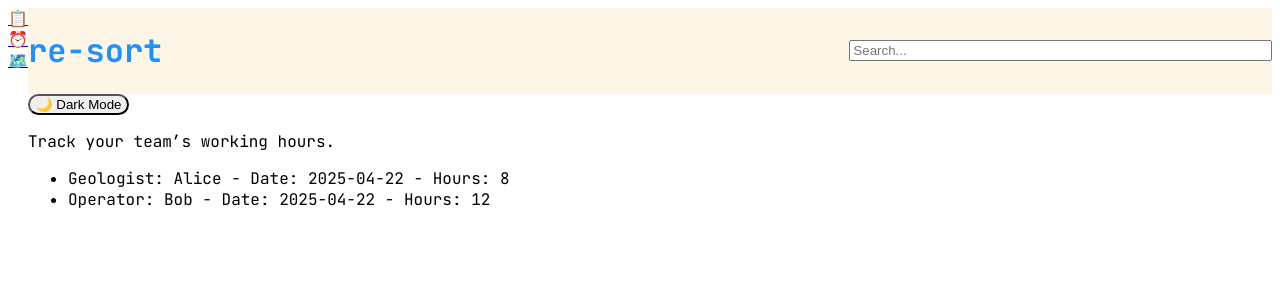
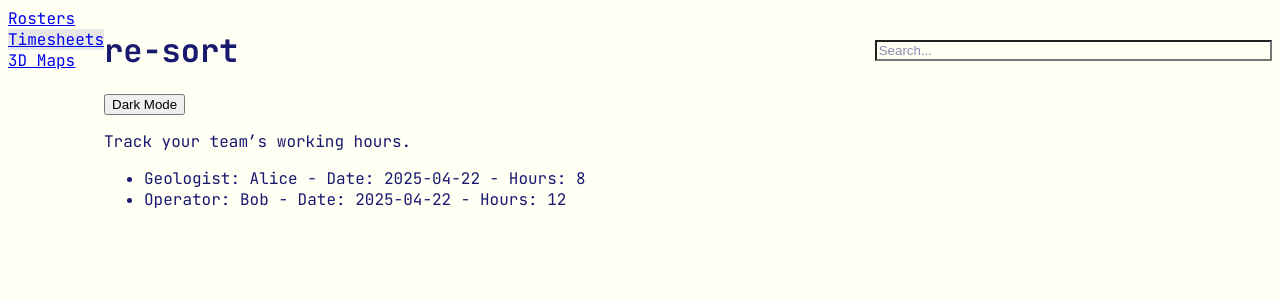
Before and after one commit to tizistr/mining-webapp, a Next.js app: page /timesheets in a window 1280 px wide. Shown: the top 300 px of the page. Built offline with nearby package versions, Linux system fonts and the light colour scheme.

Commit message:
Updated page color to #FFFFF4, fixed dark mode text, removed sidebar re-sort, removed icons, made text bold in JetBrains Mono, fixed sidebar hover, added frosty overlay, refined button and search bar styles

```diff
--- a/app/layout.tsx
+++ b/app/layout.tsx
@@ -14,16 +14,16 @@ export default function RootLayout({
 }) {
   return (
     <html lang="en">
-      <body className={jetBrainsMono.className}>
+      <body className={`${jetBrainsMono.className} bg-[#FFFFF4]`}>
         <div className="flex min-h-screen">
           <Sidebar />
           <div className="flex-1">
-            <div className="bg-[#FDF5E6] p-4 sm:p-6 flex items-center justify-between">
-              <h1 className="text-3xl sm:text-4xl font-bold text-[#1E90FF] lowercase">re-sort</h1>
+            <div className="bg-[#FFFFF4] p-4 sm:p-6 flex items-center justify-between">
+              <h1 className="text-3xl sm:text-4xl font-bold text-[#191970] lowercase">re-sort</h1>
               <input
                 type="text"
                 placeholder="Search..."
-                className="p-2 sm:p-3 rounded-lg bg-white/50 text-gray-800 placeholder-gray-500 focus:outline-none focus:ring-2 focus:ring-amber-500 transition-all duration-200 shadow-sm w-1/3 sm:w-1/4"
+                className="p-2 sm:p-3 rounded-lg bg-[#FFFFF4] text-[#191970] placeholder-[#191970]/50 font-jetbrains focus:outline-none focus:ring-2 focus:ring-[#191970]/50 transition-all duration-200 w-1/3 sm:w-1/4"
               />
             </div>
             {children}
--- a/app/maps/page.tsx
+++ b/app/maps/page.tsx
@@ -7,25 +7,25 @@ export default function Maps() {
 
   return (
     <main
-      className={`flex-1 p-4 sm:p-6 bg-white/30 backdrop-blur-sm ${
-        isDarkMode ? 'bg-gradient-to-b from-slate-800 to-slate-900 text-gray-200' : 'bg-gradient-to-b from-amber-100 to-amber-300 text-gray-800'
-      }`}
+      className={`flex-1 p-4 sm:p-6 bg-[#FFFFF4]/80 backdrop-blur-md ${
+        isDarkMode ? 'bg-gradient-to-b from-slate-800 to-slate-900 text-[#191970]' : 'bg-gradient-to-b from-amber-100 to-amber-300 text-[#191970]'
+      } font-bold`}
     >
       <div className="flex flex-col sm:flex-row justify-end items-start sm:items-center mb-6">
         <button
           onClick={() => setIsDarkMode(!isDarkMode)}
-          className="mt-2 sm:mt-0 p-2 rounded-full hover:bg-gray-200 transition-colors duration-200 focus:outline-none focus:ring-2 focus:ring-amber-500"
+          className="mt-2 sm:mt-0 p-2 rounded hover:bg-[#191970]/20 transition-all duration-200"
         >
-          {isDarkMode ? '☀️ Light Mode' : '🌙 Dark Mode'}
+          {isDarkMode ? 'Light Mode' : 'Dark Mode'}
         </button>
       </div>
 
-      <p className="mt-2 text-sm sm:text-base text-gray-600">
+      <p className="mt-2 text-sm sm:text-base">
         Visualize your mining sites in 3D.
       </p>
 
       <div className="mt-4 sm:mt-6">
-        <p className="p-3 rounded-lg shadow-sm bg-white text-gray-800">
+        <p className="p-3 rounded bg-[#FFFFF4]">
           Placeholder for 3D map (coming soon).
         </p>
       </div>
--- a/app/page.tsx
+++ b/app/page.tsx
@@ -25,16 +25,16 @@ export default function Home() {
 
   return (
     <main
-      className={`flex-1 p-4 sm:p-6 bg-white/30 backdrop-blur-sm ${
-        isDarkMode ? 'bg-gradient-to-b from-slate-800 to-slate-900 text-gray-200' : 'bg-gradient-to-b from-amber-100 to-amber-300 text-gray-800'
-      }`}
+      className={`flex-1 p-4 sm:p-6 bg-[#FFFFF4]/80 backdrop-blur-md ${
+        isDarkMode ? 'bg-gradient-to-b from-slate-800 to-slate-900 text-[#191970]' : 'bg-gradient-to-b from-amber-100 to-amber-300 text-[#191970]'
+      } font-bold`}
     >
       <div className="flex flex-col sm:flex-row justify-end items-start sm:items-center mb-4">
         <button
           onClick={() => setIsDarkMode(!isDarkMode)}
-          className="mt-2 sm:mt-0 p-2 rounded hover:bg-gray-200 transition-colors duration-200"
+          className="mt-2 sm:mt-0 p-2 rounded hover:bg-[#191970]/20 transition-all duration-200"
         >
-          {isDarkMode ? '☀️ Light Mode' : '🌙 Dark Mode'}
+          {isDarkMode ? 'Light Mode' : 'Dark Mode'}
         </button>
       </div>
 
@@ -44,15 +44,15 @@ export default function Home() {
 
       <ul className="mt-4 sm:mt-6 space-y-2">
         {rosters.length === 0 ? (
-          <li className="p-2 rounded shadow bg-white text-gray-800">
+          <li className="p-2 rounded bg-[#FFFFF4]">
             No roster data available.
           </li>
         ) : (
           rosters.map((roster) => (
             <li
               key={roster.id}
-              className={`p-2 rounded shadow ${
-                isDarkMode ? 'bg-gray-700 text-gray-200' : 'bg-white text-gray-800'
+              className={`p-2 rounded ${
+                isDarkMode ? 'bg-gray-700' : 'bg-[#FFFFF4]'
               }`}
             >
               {roster.role}: {roster.name} - Shift: {roster.shift} - Site: {roster.site}
--- a/app/timesheets/page.tsx
+++ b/app/timesheets/page.tsx
@@ -7,34 +7,34 @@ export default function Timesheets() {
 
   return (
     <main
-      className={`flex-1 p-4 sm:p-6 bg-white/30 backdrop-blur-sm ${
-        isDarkMode ? 'bg-gradient-to-b from-slate-800 to-slate-900 text-gray-200' : 'bg-gradient-to-b from-amber-100 to-amber-300 text-gray-800'
-      }`}
+      className={`flex-1 p-4 sm:p-6 bg-[#FFFFF4]/80 backdrop-blur-md ${
+        isDarkMode ? 'bg-gradient-to-b from-slate-800 to-slate-900 text-[#191970]' : 'bg-gradient-to-b from-amber-100 to-amber-300 text-[#191970]'
+      } font-bold`}
     >
       <div className="flex flex-col sm:flex-row justify-end items-start sm:items-center mb-6">
         <button
           onClick={() => setIsDarkMode(!isDarkMode)}
-          className="mt-2 sm:mt-0 p-2 rounded-full hover:bg-gray-200 transition-colors duration-200 focus:outline-none focus:ring-2 focus:ring-amber-500"
+          className="mt-2 sm:mt-0 p-2 rounded hover:bg-[#191970]/20 transition-all duration-200"
         >
-          {isDarkMode ? '☀️ Light Mode' : '🌙 Dark Mode'}
+          {isDarkMode ? 'Light Mode' : 'Dark Mode'}
         </button>
       </div>
 
-      <p className="mt-2 text-sm sm:text-base text-gray-600">
+      <p className="mt-2 text-sm sm:text-base">
         Track your team’s working hours.
       </p>
 
       <ul className="mt-4 sm:mt-6 space-y-3">
         <li
-          className={`p-3 rounded-lg shadow-sm ${
-            isDarkMode ? 'bg-gray-700 text-gray-200' : 'bg-white text-gray-800'
+          className={`p-3 rounded ${
+            isDarkMode ? 'bg-gray-700' : 'bg-[#FFFFF4]'
           }`}
         >
           Geologist: Alice - Date: 2025-04-22 - Hours: 8
         </li>
         <li
-          className={`p-3 rounded-lg shadow-sm ${
-            isDarkMode ? 'bg-gray-700 text-gray-200' : 'bg-white text-gray-800'
+          className={`p-3 rounded ${
+            isDarkMode ? 'bg-gray-700' : 'bg-[#FFFFF4]'
           }`}
         >
           Operator: Bob - Date: 2025-04-22 - Hours: 12
--- a/components/Sidebar.tsx
+++ b/components/Sidebar.tsx
@@ -12,43 +12,34 @@ export default function Sidebar() {
     <aside
       className={`${
         isSidebarOpen ? 'w-36' : 'w-12'
-      } p-4 bg-white/30 backdrop-blur-sm transition-all duration-300 ease-in-out min-h-[200px] md:min-h-screen shadow-lg group`}
+      } p-4 bg-[#FFFFF4]/80 backdrop-blur-md transition-all duration-300 ease-in-out min-h-[200px] md:min-h-screen group text-[#191970] font-bold`}
       onMouseEnter={() => setIsSidebarOpen(true)}
       onMouseLeave={() => setIsSidebarOpen(false)}
     >
-      <div className="flex items-center mb-6">
-        {isSidebarOpen && (
-          <h2 className="text-2xl font-bold text-gray-800 tracking-wide">re-sort</h2>
-        )}
-      </div>
-
-      <nav className="space-y-3">
+      <nav className="space-y-3 mt-6">
         <Link
           href="/"
-          className={`flex items-center p-3 rounded-lg hover:ring-2 ring-amber-500 transition-all duration-200 ${
-            pathname === '/' ? 'bg-white/50 shadow-md' : 'hover:bg-white/20'
+          className={`flex items-center p-3 rounded-lg transition-all duration-200 ${
+            pathname === '/' ? 'bg-[#191970]/10' : 'hover:bg-[#191970]/20'
           }`}
         >
-          <span className="mr-3 text-lg">📋</span>
-          {isSidebarOpen && <span className="text-base font-medium">Rosters</span>}
+          <span className="text-base font-bold">Rosters</span>
         </Link>
         <Link
           href="/timesheets"
-          className={`flex items-center p-3 rounded-lg hover:ring-2 ring-amber-500 transition-all duration-200 ${
-            pathname === '/timesheets' ? 'bg-white/50 shadow-md' : 'hover:bg-white/20'
+          className={`flex items-center p-3 rounded-lg transition-all duration-200 ${
+            pathname === '/timesheets' ? 'bg-[#191970]/10' : 'hover:bg-[#191970]/20'
           }`}
         >
-          <span className="mr-3 text-lg">⏰</span>
-          {isSidebarOpen && <span className="text-base font-medium">Timesheets</span>}
+          <span className="text-base font-bold">Timesheets</span>
         </Link>
         <Link
           href="/maps"
-          className={`flex items-center p-3 rounded-lg hover:ring-2 ring-amber-500 transition-all duration-200 ${
-            pathname === '/maps' ? 'bg-white/50 shadow-md' : 'hover:bg-white/20'
+          className={`flex items-center p-3 rounded-lg transition-all duration-200 ${
+            pathname === '/maps' ? 'bg-[#191970]/10' : 'hover:bg-[#191970]/20'
           }`}
         >
-          <span className="mr-3 text-lg">🗺️</span>
-          {isSidebarOpen && <span className="text-base font-medium">3D Maps</span>}
+          <span className="text-base font-bold">3D Maps</span>
         </Link>
       </nav>
 
@@ -57,7 +48,7 @@ export default function Sidebar() {
           <input
             type="text"
             placeholder="Search workers..."
-            className="w-full p-3 rounded-lg bg-white/50 text-gray-800 placeholder-gray-500 focus:outline-none focus:ring-2 focus:ring-amber-500 transition-all duration-200 shadow-sm"
+            className="w-full p-3 rounded-lg bg-[#FFFFF4] text-[#191970] placeholder-[#191970]/50 font-jetbrains focus:outline-none focus:ring-2 focus:ring-[#191970]/50 transition-all duration-200"
           />
         </div>
       )}
```
Also changed, not shown: 1 other file (tests, documents, lock files or other folders).
